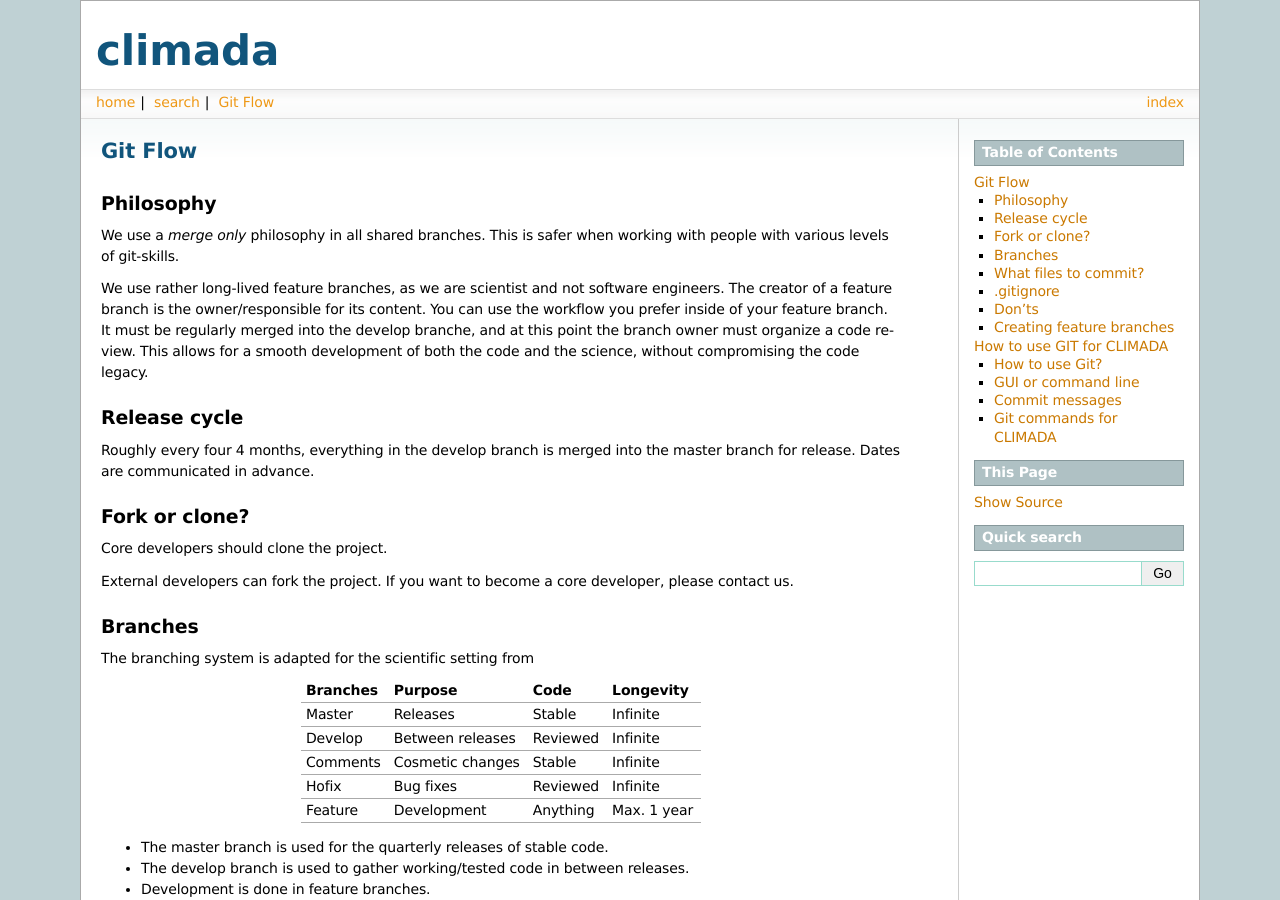
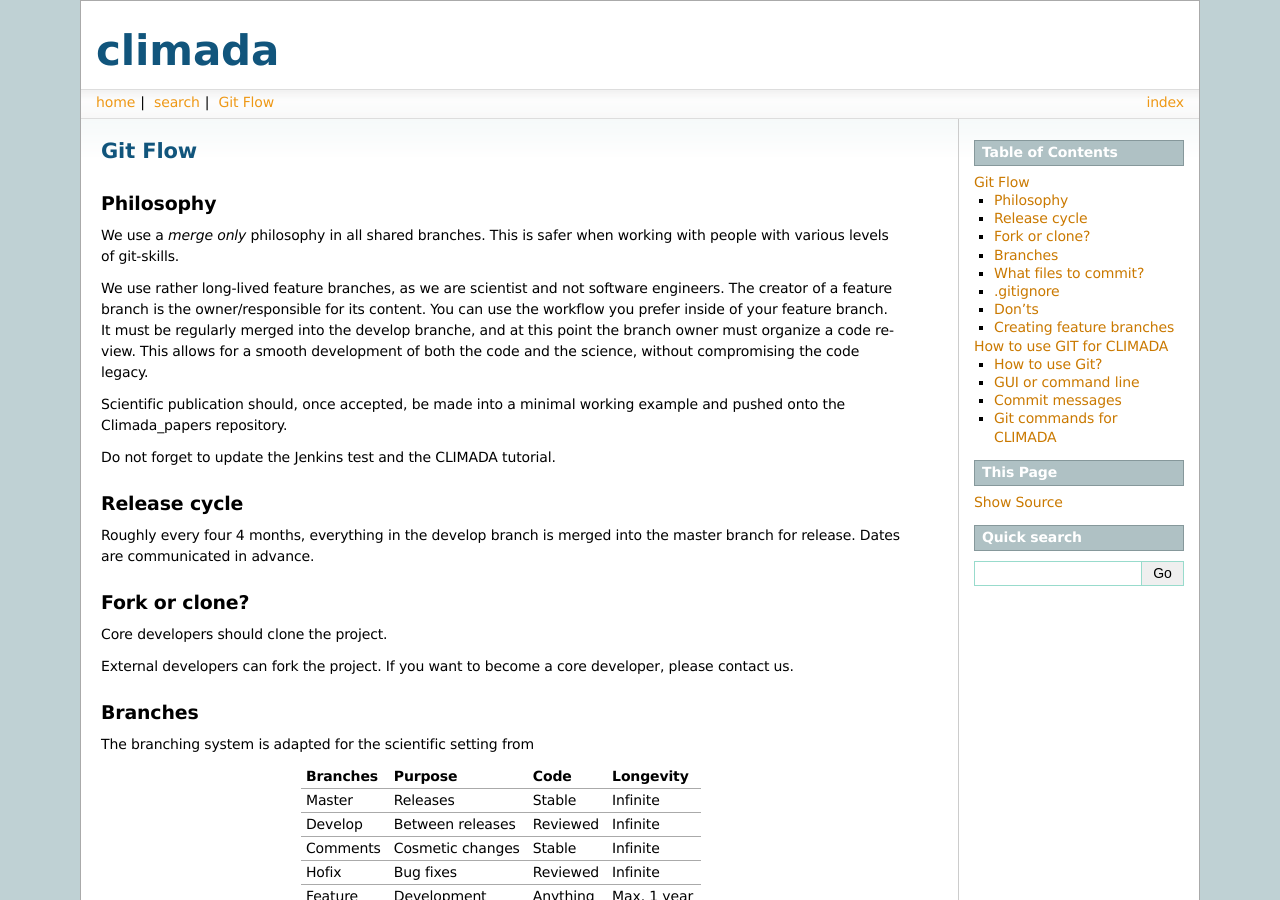
Before and after one commit to olivermarchand/climada_python, a Sphinx documentation site: the page built from doc/guide/git_flow.rst, in a window 1280 px wide and 900 px high. Built offline with Sphinx 7.4.7, drawn with Linux system fonts in a browser that asks for light colours; pages that are not in the unit, such as notebooks, are missing from menus.

Commit message:
Add note on tutorial and papers in git_flow

```diff
--- a/doc/guide/git_flow.rst
+++ b/doc/guide/git_flow.rst
@@ -14,6 +14,11 @@ inside of your feature branch. It must be regularly merged into the
 develop branche, and at this point the branch owner must organize a code
 review. This allows for a smooth development of both the code and the
 science, without compromising the code legacy.
+
+Scientific publication should, once accepted, be made into a minimal
+working example and pushed onto the Climada_papers repository.
+
+Do not forget to update the Jenkins test and the CLIMADA tutorial.
 
 Release cycle
 -------------
```
